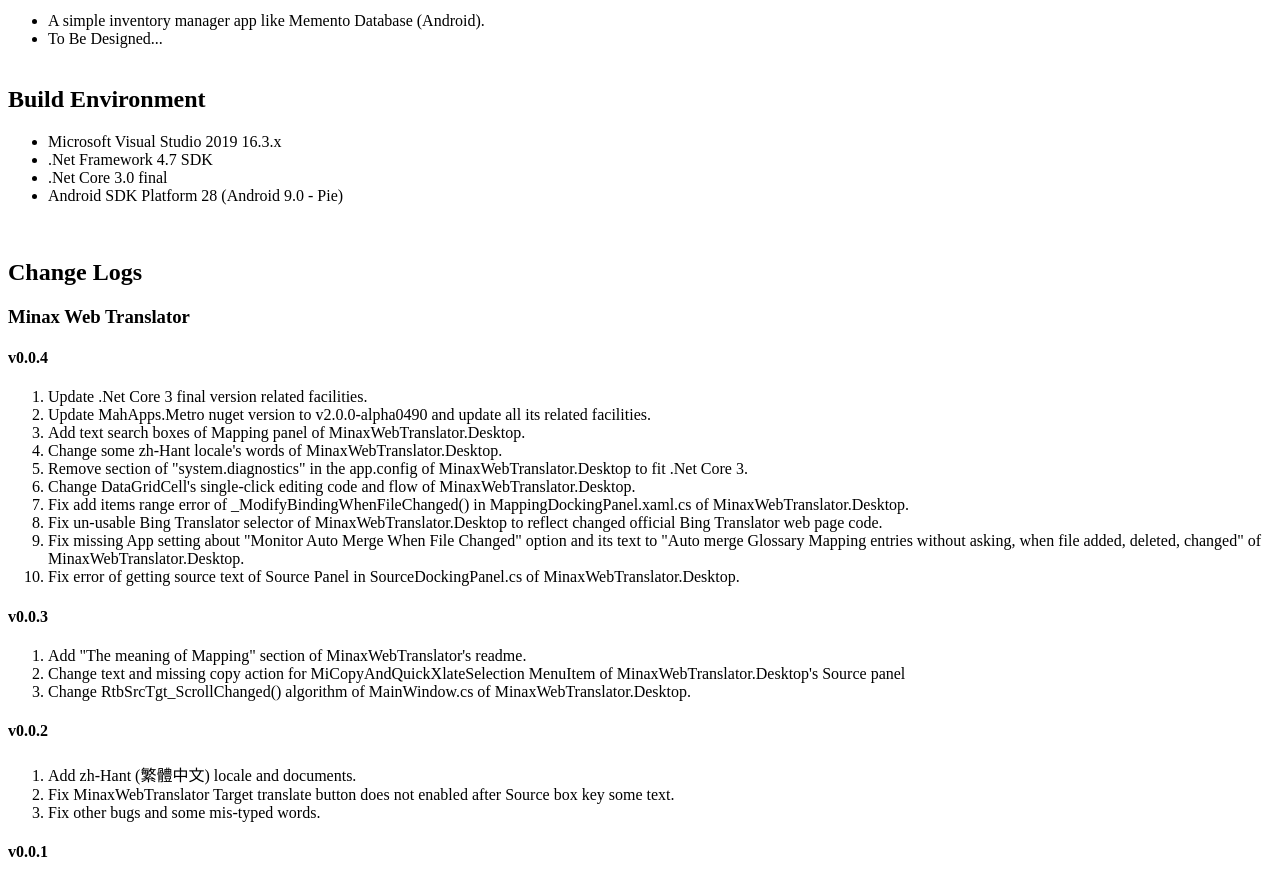
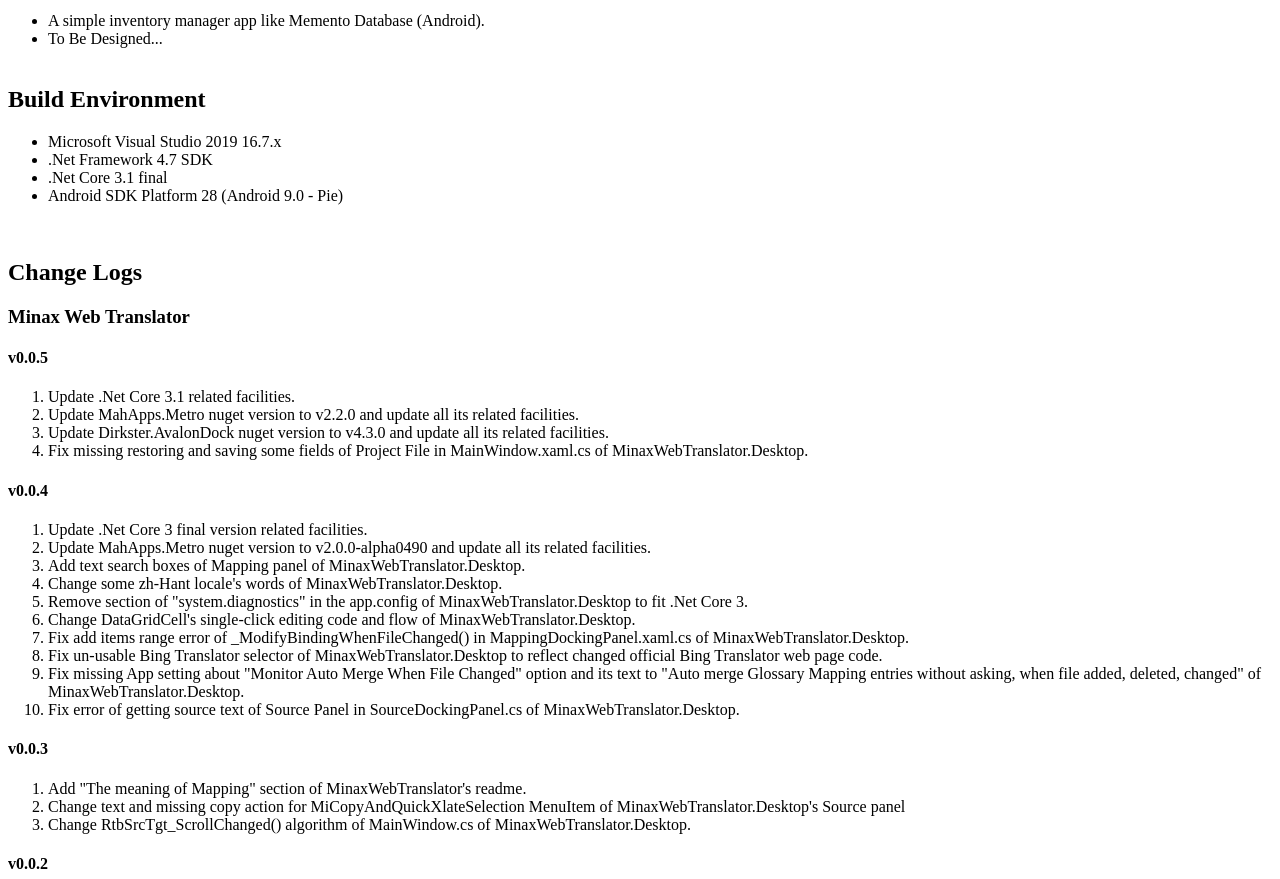
Before and after one commit to nuthrash/Minax, a plain HTML site: page Readme.html in a window 1280 px wide. Shown: the part 1340-2219 px from the top of the page. Drawn offline with Linux system fonts and the light colour scheme.

Commit message:
Update and MinaxWebTranslator documents

```diff
--- a/Readme.html
+++ b/Readme.html
@@ -34,14 +34,21 @@
 </ul>
 <h2 id="build-environment">Build Environment</h2>
 <ul>
-<li>Microsoft Visual Studio 2019 16.3.x</li>
+<li>Microsoft Visual Studio 2019 16.7.x</li>
 <li>.Net Framework 4.7 SDK</li>
-<li>.Net Core 3.0 final</li>
+<li>.Net Core 3.1 final</li>
 <li>Android SDK Platform 28 (Android 9.0 - Pie)</li>
 </ul>
 <br />
 <h2 id="change-logs">Change Logs</h2>
 <h3 id="minax-web-translator-1">Minax Web Translator</h3>
+<h4 id="v0.0.5">v0.0.5</h4>
+<ol>
+<li>Update .Net Core 3.1 related facilities.</li>
+<li>Update MahApps.Metro nuget version to v2.2.0 and update all its related facilities.</li>
+<li>Update Dirkster.AvalonDock nuget version to v4.3.0 and update all its related facilities.</li>
+<li>Fix missing restoring and saving some fields of Project File in MainWindow.xaml.cs of MinaxWebTranslator.Desktop.</li>
+</ol>
 <h4 id="v0.0.4">v0.0.4</h4>
 <ol>
 <li>Update .Net Core 3 final version related facilities.</li>
```
Also changed, not shown: MinaxWebTranslator/Readme.html (+1 -1 lines), MinaxWebTranslator/Readme.zh-Hant.html (+1 -1 lines), Readme.zh-Hant.html (+9 -2 lines), 4 other files.
